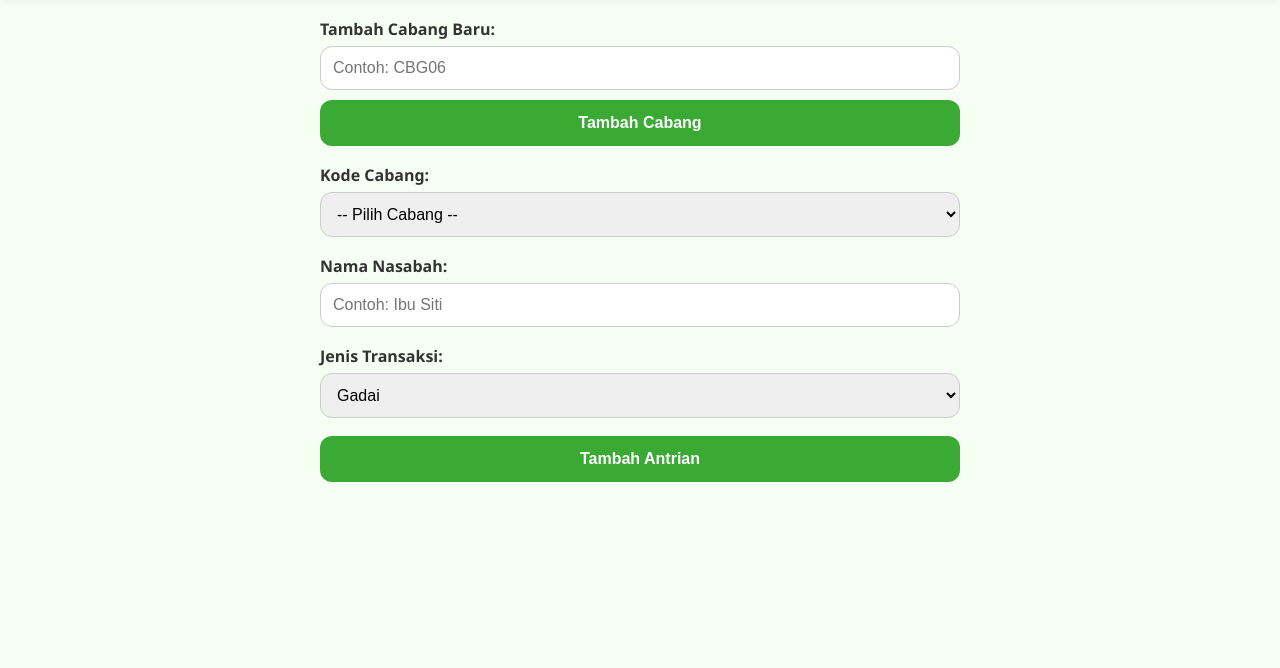
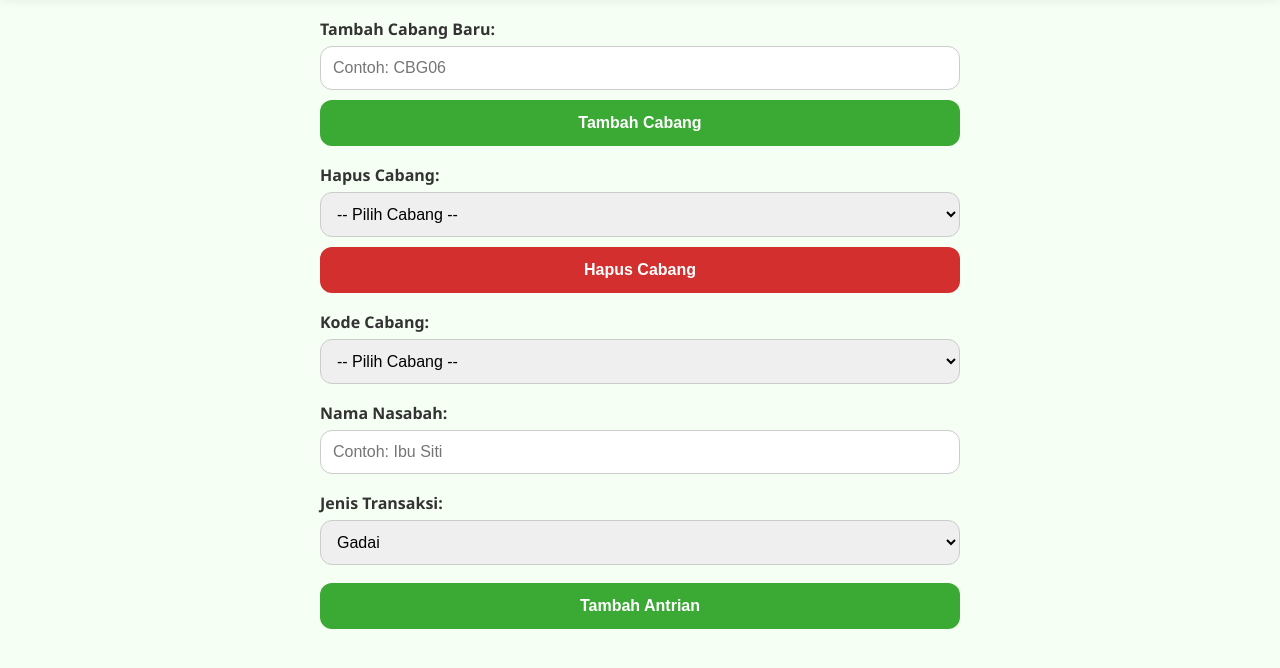
Before and after one commit to Asyfdzaky/antrian-pegadaian, a plain HTML site: page antrian-pegadaian.html in a window 1280 px wide. Shown: the part 86-754 px from the top of the page. Drawn offline with Linux system fonts and the light colour scheme; no server answers.

Commit message:
add hapus cabang

```diff
--- a/antrian-pegadaian.html
+++ b/antrian-pegadaian.html
@@ -21,6 +21,15 @@
         <input type="text" id="cabangBaruInput" placeholder="Contoh: CBG06" />
         <button class="btnTambahCabang" onclick="tambahCabang()">
           Tambah Cabang
+        </button>
+      </div>
+      <div class="form-input">
+        <label>Hapus Cabang:</label>
+        <select id="kodeCabangHapus">
+          <option disabled selected value="">-- Pilih Cabang --</option>
+        </select>
+        <button class="btnHapusCabang" onclick="hapusCabang()">
+          Hapus Cabang
         </button>
       </div>
 
@@ -96,18 +105,50 @@
           console.error(error);
         }
       }
+      async function hapusCabang() {
+        const dropdownHapus = document.getElementById("kodeCabangHapus");
+        const kode = dropdownHapus.value;
+
+        if (!kode) return alert("⚠️ Pilih cabang yang ingin dihapus.");
+
+        const konfirmasi = confirm(
+          `⚠️ Apakah Anda yakin ingin menghapus cabang ${kode}? Semua data antrian juga akan dihapus.`
+        );
+
+        if (!konfirmasi) return;
+
+        try {
+          // Hapus dari daftar cabang
+          await set(ref(db, `cabang_list/${kode}`), null);
+          // Hapus data antrian
+          await set(ref(db, `antrian/${kode}`), null);
+          // Hapus nomor terakhir
+          await set(ref(db, `nomor_terakhir/${kode}`), null);
+
+          alert(`✅ Cabang ${kode} berhasil dihapus.`);
+        } catch (error) {
+          alert("❌ Gagal menghapus cabang. Silakan coba lagi.");
+          console.error(error);
+        }
+      }
 
       function loadCabang() {
         onValue(ref(db, "cabang_list"), (snap) => {
           dropdown.innerHTML =
             '<option disabled selected value="">-- Pilih Cabang --</option>';
+          const dropdownHapus = document.getElementById("kodeCabangHapus");
+          dropdownHapus.innerHTML =
+            '<option disabled selected value="">-- Pilih Cabang --</option>';
+
           const data = snap.val();
           if (!data) return;
           Object.keys(data).forEach((kode) => {
             const opt = document.createElement("option");
             opt.value = kode;
             opt.textContent = kode;
+
             dropdown.appendChild(opt);
+            dropdownHapus.appendChild(opt.cloneNode(true));
           });
         });
       }
@@ -150,6 +191,7 @@
       // Buat fungsi bisa diakses dari HTML onclick
       window.tambahAntrian = tambahAntrian;
       window.tambahCabang = tambahCabang;
+      window.hapusCabang = hapusCabang;
     </script>
   </body>
 </html>
--- a/style.css
+++ b/style.css
@@ -102,6 +102,19 @@ button.btnTambahCabang {
   width: 100%;
   transition: background-color 0.2s ease;
 }
+button.btnHapusCabang {
+  background-color: #d32f2f;
+  color: white;
+  border: none;
+  padding: 14px 20px;
+  border-radius: var(--radius);
+  cursor: pointer;
+  margin-top: 10px;
+  font-weight: 600;
+  font-size: 1em;
+  width: 100%;
+  transition: background-color 0.2s ease;
+}
 
 .antrian-item {
   border-radius: var(--radius);
```
